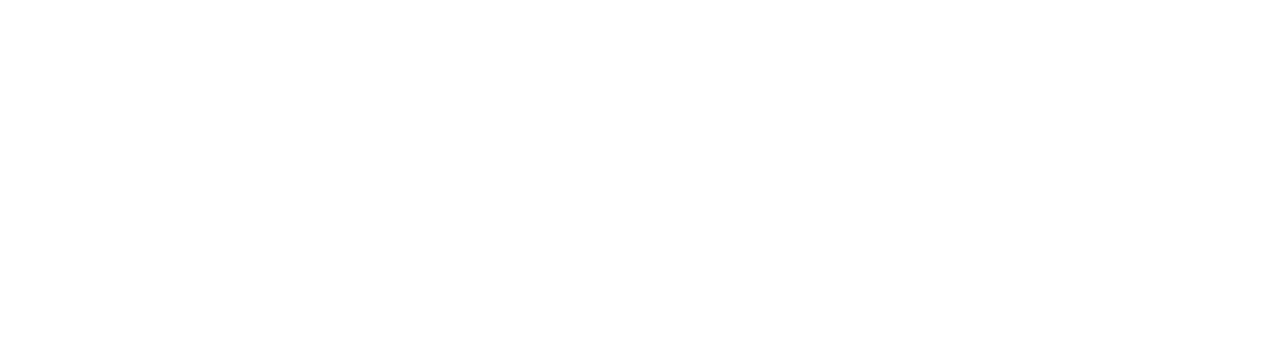
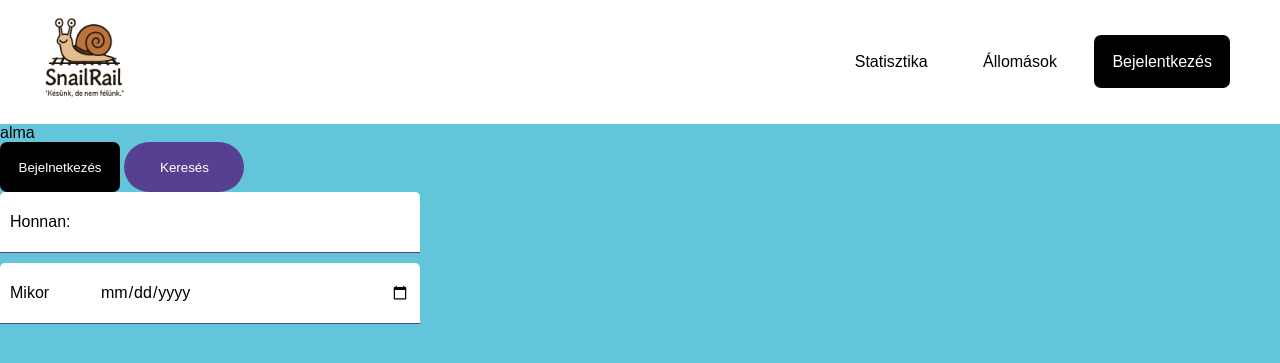
Before and after one commit to RevMarci/vasutmenetrend, a PHP site: page / in a window 1280 px wide. Before the commit the part shown is empty. Shown: the top 363 px of the page. Run offline with PHP 8.4, Linux system fonts and the light colour scheme; some libraries are stand-ins or nearby versions.

Commit message:
Add Header

```diff
--- /dev/null
+++ b/config.php
@@ -0,0 +1,11 @@
+<?php
+// Ezek abszolút útvonalak
+// Kellettek a header-höz, mert azt több helyen használjuk és így mindenhova belehet húzni
+// Használhatod máshol is, de a relatív is megteszi
+// Ha ezt akarod használni, akkor oda először be kell húzni ezt is (ezt a config.php-t)
+
+// Webes abszolút útvonal (HTML-ben használható pl. href, src, a)
+define('BASE_URL', '/vasutmenetrend/');
+
+// Fájlrendszerbeli abszolút útvonal (require, include)
+define('ROOT_PATH', $_SERVER['DOCUMENT_ROOT'] . BASE_URL);
--- /dev/null
+++ b/css/header.css
@@ -0,0 +1,44 @@
+header {
+    width: 100%;
+    background-color: var(--bgWhite);
+    display: flex;
+    align-items: center;
+    justify-content: space-between;
+    padding: 10px;
+    box-sizing: border-box;
+}
+
+header img {
+    width: 100px;
+    margin-left: 10px;
+}
+
+header div {
+    height: 18px;
+    margin-right: 40px;
+}
+
+header a {
+    margin-left: 15px;
+    padding: 18px;
+    transition: 0.2s;
+    text-decoration: none;
+    color: var(--buttonBlack);
+    border-radius: 7px;
+}
+
+header a:has(img) {
+    padding: 0;
+}
+
+header .blackButton {
+    color: var(--bgWhite);
+}
+
+header a:hover {
+    background-color: var(--bgHoverWhite);
+}
+
+header a:has(img):hover {
+    background-color: transparent;
+}
--- /dev/null
+++ b/index.php
@@ -0,0 +1,26 @@
+<!DOCTYPE html>
+<html lang="en">
+<head>
+    <meta charset="UTF-8">
+    <meta name="viewport" content="width=device-width, initial-scale=1.0">
+    <link rel="stylesheet" href="/vasutmenetrend/css/style.css">
+    <link rel="stylesheet" href="/vasutmenetrend/css/header.css">
+    <title>SnailRail</title>
+</head>
+<body>
+    <?php require_once 'config.php'; ?>
+    <?php require_once ROOT_PATH . 'shared/header.php'; ?>
+
+    <p>alma</p>
+    <button class="blackButton">Bejelnetkezés</button>
+    <button class="purpleButton">Keresés</button>
+    <div class="inpuBox">
+        <label for="">Honnan:</label>
+        <input type="text">
+    </div>
+    <div class="inpuBox">
+        <label for="">Mikor</label>
+        <input type="date" name="" id="">
+    </div>
+</body>
+</html>
--- a/shared/header.html
+++ b/pages/login.php
@@ -3,10 +3,14 @@
 <head>
     <meta charset="UTF-8">
     <meta name="viewport" content="width=device-width, initial-scale=1.0">
-    <link rel="stylesheet" href="../css/style.css">
+    <link rel="stylesheet" href="/vasutmenetrend/css/style.css">
+    <link rel="stylesheet" href="/vasutmenetrend/css/header.css">
     <title>SnailRail</title>
 </head>
 <body>
+    <?php require_once '../config.php'; ?>
+    <?php require_once ROOT_PATH . 'shared/header.php'; ?>
+
     <p>alma</p>
     <button class="blackButton">Bejelnetkezés</button>
     <button class="purpleButton">Keresés</button>
--- /dev/null
+++ b/shared/header.php
@@ -0,0 +1,12 @@
+<?php require_once ROOT_PATH . 'config.php'; ?>
+
+<header>
+  <a href="<?= BASE_URL ?>index.php">
+    <img src="<?= BASE_URL ?>assets/SnailRail_logo.png" alt="">
+  </a>
+  <div>
+    <a href="<?= BASE_URL ?>pages/stats.php">Statisztika</a>
+    <a href="<?= BASE_URL ?>pages/stations.php">Állomások</a>
+    <a class="blackButton" href="<?= BASE_URL ?>pages/login.php">Bejelentkezés</a>
+  </div>
+</header>
```
Also changed, not shown: assets/SnailRail_logo.png (added), index.html (deleted), pages/login.html (deleted).
